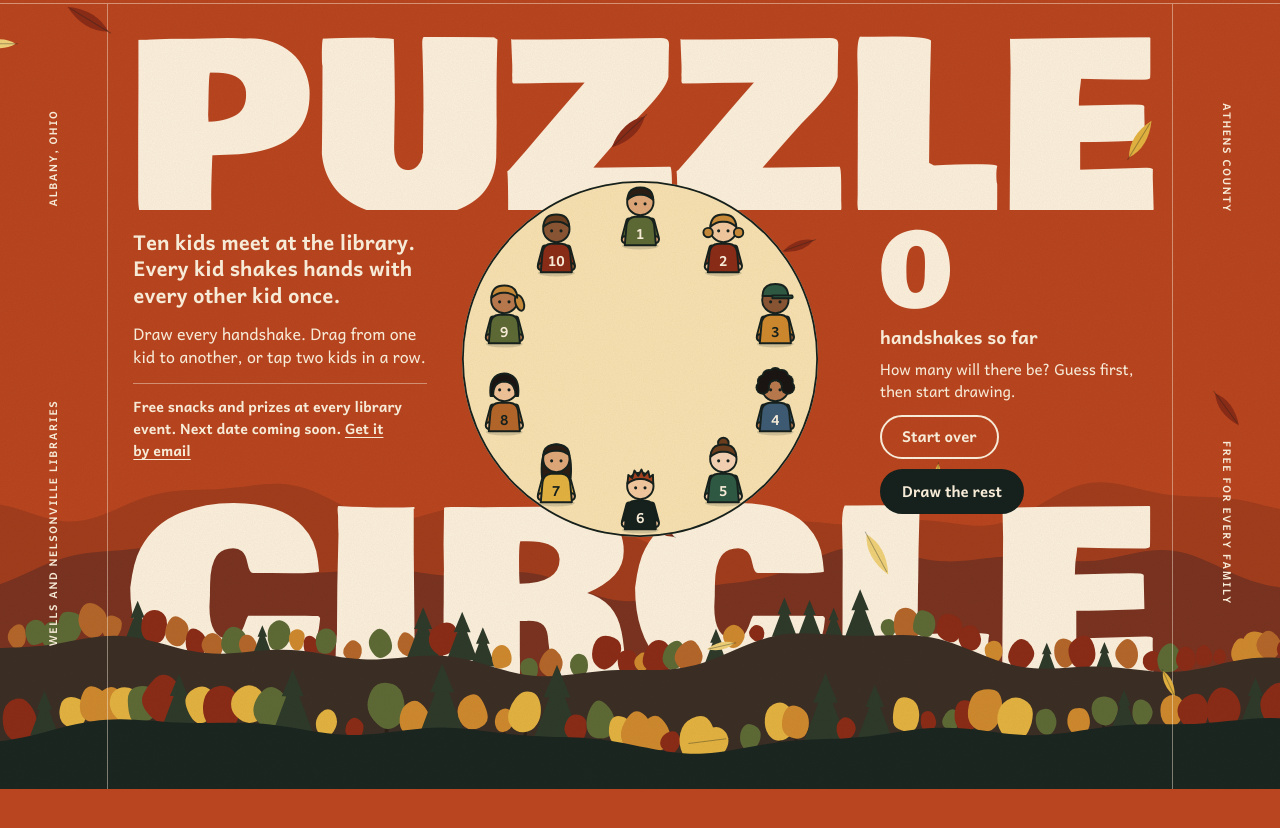
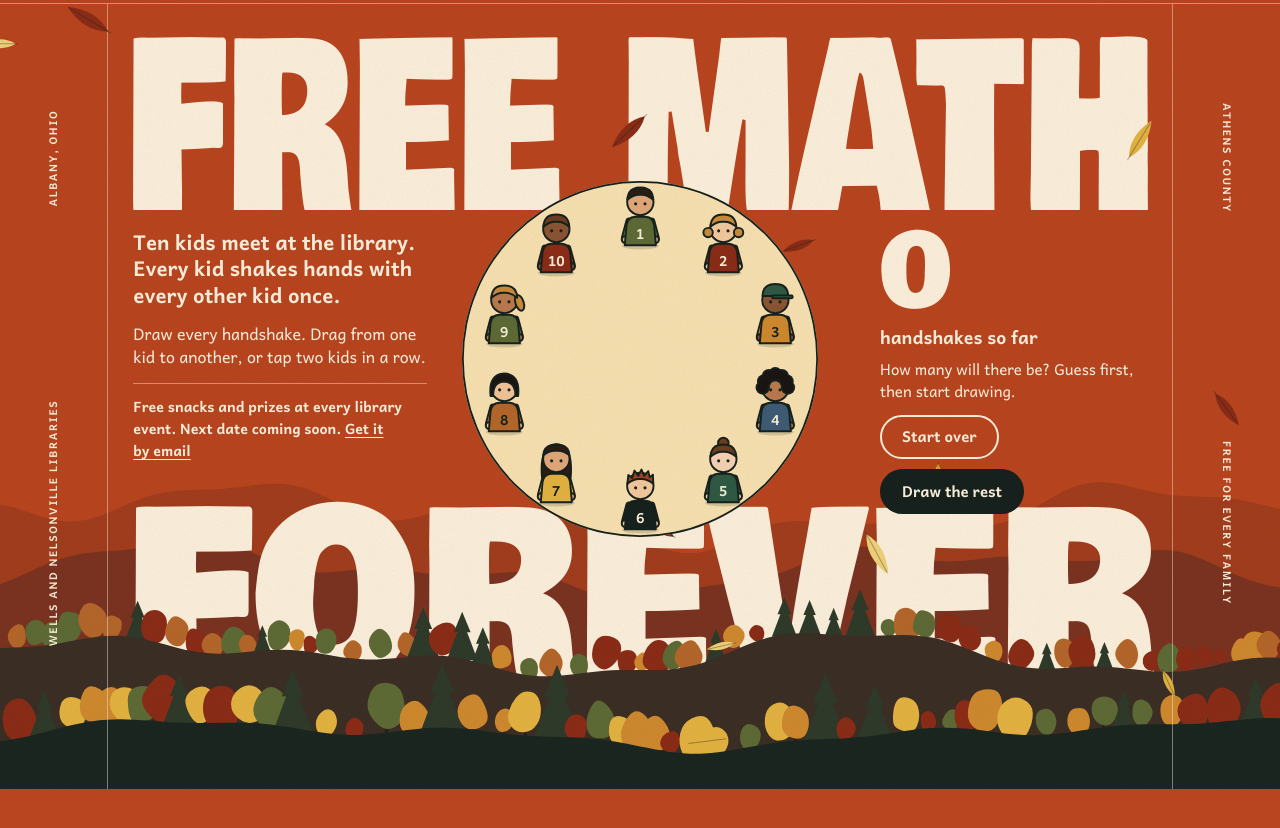
Before and after one commit to h-ardy/Puzzle-Circle, a plain HTML site: page index.html in a window 1280 px wide. Shown: the part 64-892 px from the top of the page. Drawn offline with Linux system fonts and the light colour scheme.

Commit message:
Change to Free Math Forever

```diff
--- a/index.html
+++ b/index.html
@@ -57,8 +57,8 @@
       <svg class="hills back" id="hillsBack" aria-hidden="true"></svg>
 
       <h1 class="vh">Appalachian Puzzle Circle: free math puzzles for kids in Athens County, Ohio</h1>
-      <div class="tl tl1" aria-hidden="true"><svg><text>PUZZLE</text></svg></div>
-      <div class="tl tl2" aria-hidden="true"><svg><text>CIRCLE</text></svg></div>
+      <div class="tl tl1" aria-hidden="true"><svg><text>FREE MATH</text></svg></div>
+      <div class="tl tl2" aria-hidden="true"><svg><text>FOREVER</text></svg></div>
 
       <svg class="hills front" id="hillsFront" aria-hidden="true"></svg>
 
```
